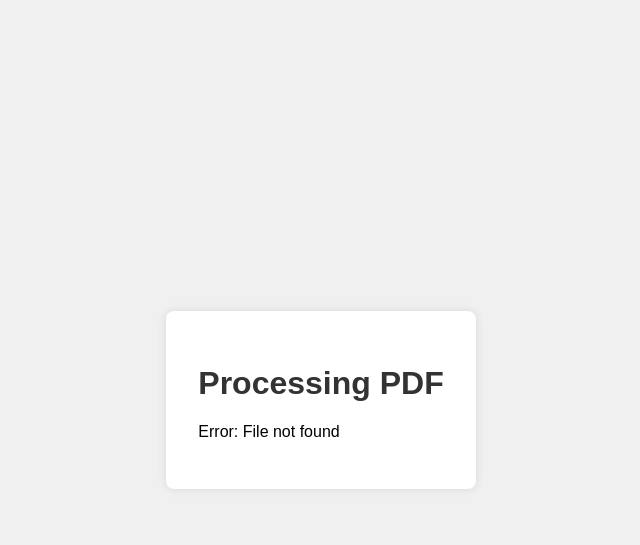
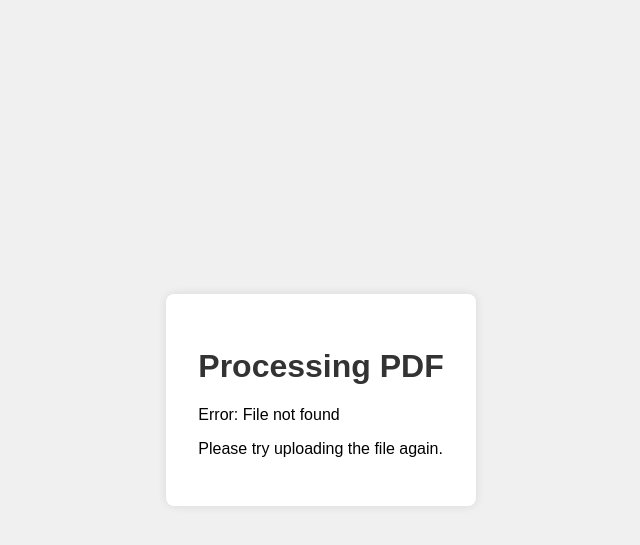
Before and after one commit to zolcsika71/DocProcessGPT, a Flask app: page /processing/1 in a window 1280 px wide. Shown: the top 545 px of the page, without its empty margins (319-959 px from the left). Run offline with Flask 3, Linux system fonts and the light colour scheme.

Commit message:
Agent query: Please upload a PDF file and check if the processing is working correctly. Verify if the progress indicator (spinning wheel) is visible during processing, and if you can see detailed status messages. Also, try uploading an invalid file to check if error handling is working properly.

```diff
--- a/app.py
+++ b/app.py
@@ -57,18 +57,24 @@ def upload_file():
 def process_pdf(filepath, filename):
     try:
         app.logger.info(f"Starting PDF processing for {filename}")
-
-        app.logger.info(f"Reading file: {filepath}")
-        with open(filepath, 'rb') as file:
-            app.logger.info(f"File opened successfully: {filepath}")
+        file_size = os.path.getsize(filepath)
+        app.logger.info(f"File size: {file_size} bytes")
 
         app.logger.info("Extracting text from PDF")
-        raw_text = extract_text_from_pdf(filepath)
-        app.logger.info(f"Text extracted from PDF, length: {len(raw_text)}")
+        try:
+            raw_text = extract_text_from_pdf(filepath)
+            app.logger.info(f"Text extracted from PDF, length: {len(raw_text)}")
+        except Exception as e:
+            app.logger.error(f"Error extracting text from PDF: {str(e)}")
+            raise
 
         app.logger.info("Preprocessing extracted text")
-        processed_text = preprocess_text(raw_text)
-        app.logger.info(f"Text preprocessed, length: {len(processed_text)}")
+        try:
+            processed_text = preprocess_text(raw_text)
+            app.logger.info(f"Text preprocessed, length: {len(processed_text)}")
+        except Exception as e:
+            app.logger.error(f"Error preprocessing text: {str(e)}")
+            raise
 
         processed_filename = f"processed_{filename}.txt"
         processed_filepath = os.path.join(app.config['UPLOAD_FOLDER'], processed_filename)
--- a/templates/processing.html
+++ b/templates/processing.html
@@ -5,10 +5,26 @@
     <meta name="viewport" content="width=device-width, initial-scale=1.0">
     <title>Processing PDF</title>
     <link rel="stylesheet" href="{{ url_for('serve_static', filename='styles.css') }}">
+    <style>
+        .spinner {
+            border: 4px solid #f3f3f3;
+            border-top: 4px solid #3498db;
+            border-radius: 50%;
+            width: 40px;
+            height: 40px;
+            animation: spin 1s linear infinite;
+            margin: 20px auto;
+        }
+        @keyframes spin {
+            0% { transform: rotate(0deg); }
+            100% { transform: rotate(360deg); }
+        }
+    </style>
 </head>
 <body>
     <div class="container">
         <h1>Processing PDF</h1>
+        <div id="spinner" class="spinner"></div>
         <p id="status">Processing your PDF file, please wait...</p>
         <div id="result"></div>
     </div>
@@ -28,20 +44,28 @@
                 .then(data => {
                     console.log("Status check response:", data);
                     if (data.status === 'complete') {
+                        document.getElementById('spinner').style.display = 'none';
                         document.getElementById('status').textContent = 'Processing complete!';
                         document.getElementById('result').innerHTML = `<a href="/processed/${data.filename}" download>Download processed text</a>`;
                     } else if (data.status === 'error') {
+                        document.getElementById('spinner').style.display = 'none';
                         document.getElementById('status').textContent = `Error: ${data.error}`;
+                        document.getElementById('result').innerHTML = '<p>Please try uploading the file again.</p>';
                     } else if (attempts < maxAttempts) {
                         attempts++;
+                        document.getElementById('status').textContent = `Processing your PDF file, please wait... (Attempt ${attempts}/${maxAttempts})`;
                         setTimeout(checkStatus, 2000);
                     } else {
+                        document.getElementById('spinner').style.display = 'none';
                         document.getElementById('status').textContent = 'Processing timed out. Please try again.';
+                        document.getElementById('result').innerHTML = '<p>The process took too long. Please try uploading the file again.</p>';
                     }
                 })
                 .catch(error => {
                     console.error('Error checking status:', error);
+                    document.getElementById('spinner').style.display = 'none';
                     document.getElementById('status').textContent = 'An error occurred while processing the PDF.';
+                    document.getElementById('result').innerHTML = '<p>Please try uploading the file again.</p>';
                 });
         }
 
@@ -51,7 +75,9 @@
         // Set a timeout for the entire process
         setTimeout(() => {
             if (document.getElementById('status').textContent.includes('Processing')) {
+                document.getElementById('spinner').style.display = 'none';
                 document.getElementById('status').textContent = 'Processing timed out. Please try again.';
+                document.getElementById('result').innerHTML = '<p>The process took too long. Please try uploading the file again.</p>';
             }
         }, timeoutDuration);
     </script>
```
